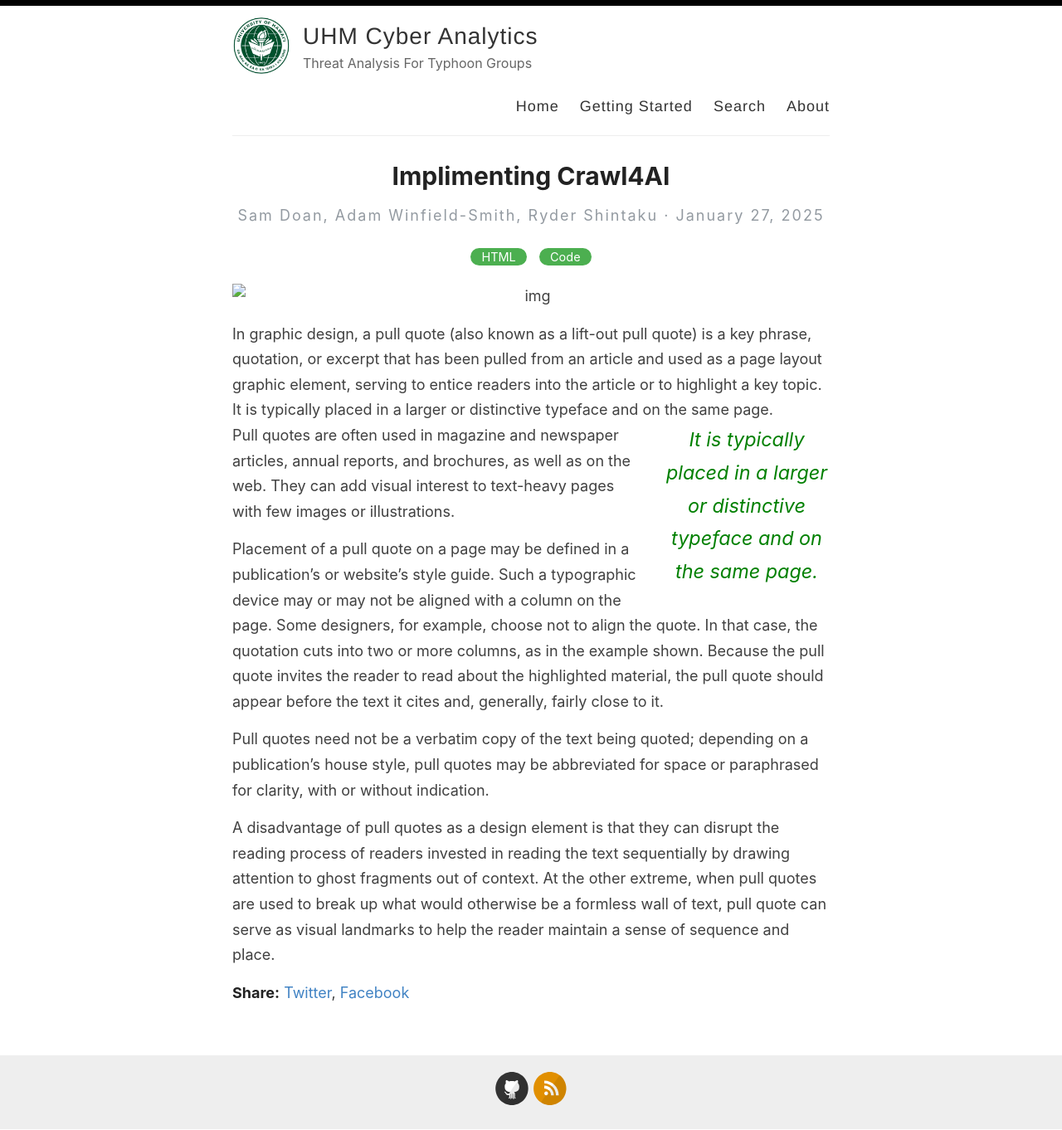
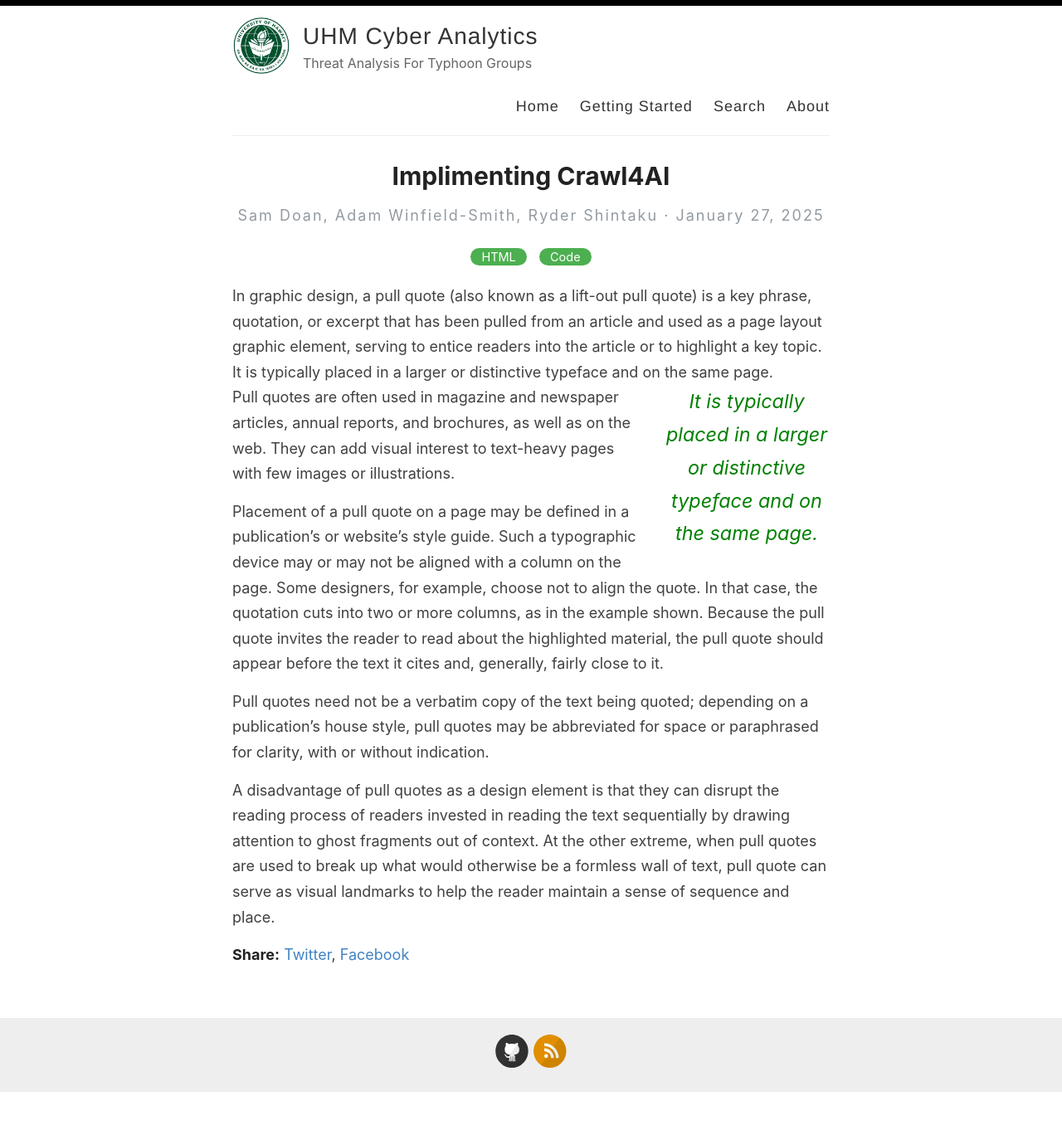
Before and after one commit to UHMCyberAnalytics/UHMCyberAnalytics.github.io, a Jekyll site: the page built from _posts/2025-01-27-Crawl4AI.md, in a window 1280 px wide. Shown: the whole page at 83% size. Built offline with Jekyll 4.4.1, drawn with Linux system fonts in a browser that asks for light colours; after the commit the page ends 1316 px from its top, so only the background shows below that.

Commit message:
img move

```diff
--- a/_posts/2025-01-27-Crawl4AI.md
+++ b/_posts/2025-01-27-Crawl4AI.md
@@ -4,7 +4,6 @@ title:  Implimenting Crawl4AI
 categories: [HTML,Code]
 excerpt: In graphic design, a pull quote (also known as a lift-out pull quote) is a key phrase, quotation, or excerpt that has been pulled from an article and used as a page layout graphic element, serving to entice readers into the article or to highlight a key topic.
 ---
-![img](https://github.com/Cyber-Analytics-1/Cyber-Analytics-1.github.io/blob/master/images/pipline.png?raw=true)
 
 In graphic design, a pull quote (also known as a lift-out pull quote) is a key phrase, quotation, or excerpt that has been pulled from an article and used as a page layout graphic element, serving to entice readers into the article or to highlight a key topic. {% include pullquote.html quote="It is typically placed in a larger or distinctive typeface and on the same page." %} Pull quotes are often used in magazine and newspaper articles, annual reports, and brochures, as well as on the web. They can add visual interest to text-heavy pages with few images or illustrations.
 
```
Also changed, not shown: _posts/2025-01-21-Building-The-Tool.md (+1 -0 lines).
